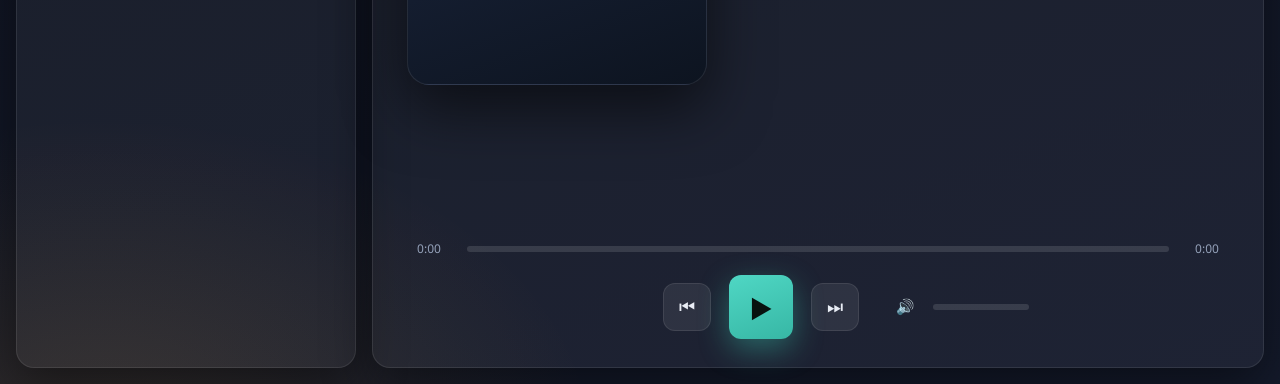
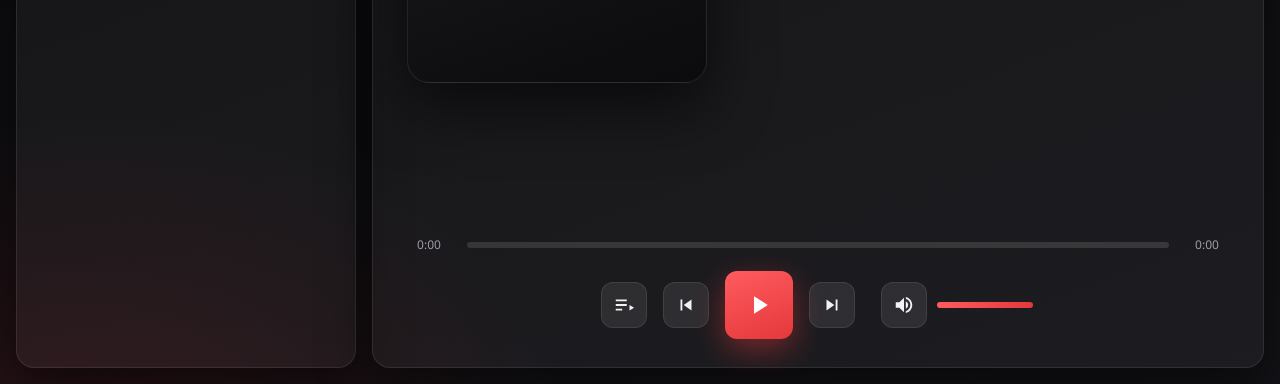
Before and after one commit to havocio/rplayer, a website built with Vite: page frontend/index.html in a window 1280 px wide. Shown: the part 416-800 px from the top of the page. Built offline with nearby package versions, Linux system fonts and the light colour scheme.

Commit message:
style(ui): switch to black/red theme and unify controls as inline SVG icons

```diff
--- a/frontend/index.html
+++ b/frontend/index.html
@@ -50,14 +50,18 @@
           </div>
 
           <div class="controls">
-            <button id="btn-mode" class="ctrl-sec" title="播放模式">
+            <button id="btn-mode" class="ctrl" title="播放模式" aria-label="播放模式">
               <span id="mode-icon"></span>
             </button>
-            <button id="btn-prev" class="ctrl" title="上一首">⏮</button>
-            <button id="btn-play" class="ctrl play" title="播放 / 暂停">▶</button>
-            <button id="btn-next" class="ctrl" title="下一首">⏭</button>
+            <button id="btn-prev" class="ctrl" title="上一首" aria-label="上一首">
+              <svg viewBox="0 0 24 24" fill="currentColor" aria-hidden="true"><path d="M6 6h2v12H6zm3.5 6 8.5 6V6z" /></svg>
+            </button>
+            <button id="btn-play" class="ctrl play" title="播放 / 暂停" aria-label="播放 / 暂停"></button>
+            <button id="btn-next" class="ctrl" title="下一首" aria-label="下一首">
+              <svg viewBox="0 0 24 24" fill="currentColor" aria-hidden="true"><path d="M6 18l8.5-6L6 6v12zM16 6v12h2V6h-2z" /></svg>
+            </button>
             <div class="vol">
-              <button id="btn-mute" class="ctrl-sec" title="静音">🔊</button>
+              <button id="btn-mute" class="ctrl" title="静音" aria-label="静音"></button>
               <input id="volume" class="range vol-range" type="range" min="0" max="100" value="100" step="1" />
             </div>
           </div>
--- a/frontend/src/main.js
+++ b/frontend/src/main.js
@@ -50,11 +50,25 @@ let lastCoverPath = null;
 let muted = false;
 let lastVolume = 1;
 
+// Unified icon set — all 24×24 inline SVG using `currentColor`, so every control
+// matches the theme and scales cleanly (no color-emoji mismatch).
+const ICONS = {
+  play: '<svg viewBox="0 0 24 24" fill="currentColor" aria-hidden="true"><path d="M8 5v14l11-7z"/></svg>',
+  pause: '<svg viewBox="0 0 24 24" fill="currentColor" aria-hidden="true"><path d="M6 5h4v14H6zm8 0h4v14h-4z"/></svg>',
+  order: '<svg viewBox="0 0 24 24" fill="currentColor" aria-hidden="true"><path d="M3 6h12v2H3zm0 5h12v2H3zm0 5h7v2H3zm15-4v6l5-3z"/></svg>',
+  repeat: '<svg viewBox="0 0 24 24" fill="currentColor" aria-hidden="true"><path d="M7 7h10v3l4-4-4-4v3H5v6h2V7zm10 10H7v-3l-4 4 4 4v-3h12v-6h-2v4z"/></svg>',
+  repeatOne: '<svg viewBox="0 0 24 24" fill="currentColor" aria-hidden="true"><path d="M7 7h10v3l4-4-4-4v3H5v6h2V7zm10 10H7v-3l-4 4 4 4v-3h12v-6h-2v4zm-4-2V9h-1l-2 1v1h1.5v4H13z"/></svg>',
+  shuffle: '<svg viewBox="0 0 24 24" fill="currentColor" aria-hidden="true"><path d="M10.59 9.17 5.41 4 4 5.41l5.17 5.17 1.42-1.41zM14.5 4l2.04 2.04L4 18.59 5.41 20 17.96 7.46 20 9.5V4h-5.5zm.33 9.41-1.41 1.41 3.13 3.13L14.5 20H20v-5.5l-2.04 2.04-3.13-3.13z"/></svg>',
+  volumeHigh: '<svg viewBox="0 0 24 24" fill="currentColor" aria-hidden="true"><path d="M3 9v6h4l5 5V4L7 9H3zm13.5 3c0-1.77-1.02-3.29-2.5-4.03v8.05c1.48-.73 2.5-2.25 2.5-4.02zM14 3.23v2.06c2.89.86 5 3.54 5 6.71s-2.11 5.85-5 6.71v2.06c4.01-.91 7-4.49 7-8.77s-2.99-7.86-7-8.77z"/></svg>',
+  volumeLow: '<svg viewBox="0 0 24 24" fill="currentColor" aria-hidden="true"><path d="M5 9v6h4l5 5V4L9 9H5zm10 3c0-1.77-1.02-3.29-2.5-4.03v8.05c1.48-.73 2.5-2.25 2.5-4.02z"/></svg>',
+  volumeMute: '<svg viewBox="0 0 24 24" fill="currentColor" aria-hidden="true"><path d="M16.5 12c0-1.77-1.02-3.29-2.5-4.03v2.21l2.45 2.45c.03-.2.05-.41.05-.63zm2.5 0c0 .94-.2 1.82-.54 2.64l1.51 1.51C20.63 14.91 21 13.5 21 12c0-4.28-2.99-7.86-7-8.77v2.06c2.89.86 5 3.54 5 6.71zM4.27 3 3 4.27 7.73 9H3v6h4l5 5v-6.73l4.25 4.25c-.67.52-1.42.93-2.25 1.18v2.06c1.38-.31 2.63-.95 3.69-1.81L19.73 21 21 19.73 4.27 3zM12 4 9.91 6.09 12 8.18V4z"/></svg>',
+};
+
 const MODES = [
-  { id: "order", icon: "≣", label: "顺序播放" },
-  { id: "repeatAll", icon: "🔁", label: "列表循环" },
-  { id: "repeatOne", icon: "🔂", label: "单曲循环" },
-  { id: "shuffle", icon: "🔀", label: "随机播放" },
+  { id: "order", svg: ICONS.order, label: "顺序播放" },
+  { id: "repeatAll", svg: ICONS.repeat, label: "列表循环" },
+  { id: "repeatOne", svg: ICONS.repeatOne, label: "单曲循环" },
+  { id: "shuffle", svg: ICONS.shuffle, label: "随机播放" },
 ];
 
 const AUDIO_EXT = ["flac", "ape", "wav", "wave", "aiff", "aif", "alac", "m4a", "mp3", "aac", "ogg", "opus", "wv"];
@@ -116,14 +130,17 @@ function renderPlaylist() {
 }
 
 function renderTransport() {
-  els.play.textContent = snap.state === "playing" ? "⏸" : "▶";
+  els.play.innerHTML = snap.state === "playing" ? ICONS.pause : ICONS.play;
   const m = MODES.find((x) => x.id === snap.mode) || MODES[0];
-  els.modeIcon.textContent = m.icon;
+  els.modeIcon.innerHTML = m.svg;
   els.mode.title = m.label;
+  els.mode.classList.toggle("on", snap.mode !== "order");
   els.volume.value = Math.round(snap.volume * 100);
   setFill(els.volume);
   const v = snap.volume;
-  els.mute.textContent = muted || v === 0 ? "🔇" : v < 0.5 ? "🔉" : "🔊";
+  const isMute = muted || v === 0;
+  els.mute.innerHTML = isMute ? ICONS.volumeMute : v < 0.5 ? ICONS.volumeLow : ICONS.volumeHigh;
+  els.mute.classList.toggle("on", isMute);
 }
 
 function highlightRow() {
@@ -262,7 +279,8 @@ els.mute.addEventListener("click", toggleMute);
 els.volume.addEventListener("input", (e) => {
   const v = +e.target.value / 100;
   muted = v === 0;
-  els.mute.textContent = v === 0 ? "🔇" : v < 0.5 ? "🔉" : "🔊";
+  els.mute.innerHTML = v === 0 ? ICONS.volumeMute : v < 0.5 ? ICONS.volumeLow : ICONS.volumeHigh;
+  els.mute.classList.toggle("on", v === 0);
   setFill(e.target);
 });
 els.volume.addEventListener("change", (e) => act(invoke)("set_volume", { v: +e.target.value / 100 })());
@@ -300,6 +318,7 @@ window.addEventListener("keydown", (e) => {
 listen("player://tick", (ev) => applySnapshot(ev.payload)).catch(console.error);
 
 (async function boot() {
+  renderTransport(); // paint icons immediately (play/pause, mode, volume) even before first snapshot
   requestAnimationFrame(animate);
   try {
     applySnapshot(await invoke("snapshot"));
--- a/frontend/src/styles.css
+++ b/frontend/src/styles.css
@@ -1,16 +1,17 @@
 :root {
-  --bg0: #0f1320;
-  --bg1: #141a2b;
+  --bg0: #0a0a0c;
+  --bg1: #131317;
   --panel: rgba(255, 255, 255, 0.045);
-  --panel-2: rgba(255, 255, 255, 0.08);
+  --panel-2: rgba(255, 255, 255, 0.085);
   --stroke: rgba(255, 255, 255, 0.09);
-  --text: #e9edf5;
-  --muted: #93a0b8;
-  --teal: #37b7a5;
-  --teal-bright: #4fd7c4;
-  --gold: #f3ac3c;
+  --text: #f2f2f4;
+  --muted: #9b9ba4;
+  --red: #e5383b;
+  --red-bright: #ff5b5f;
+  --red-deep: #a4161a;
+  --on-accent: #ffffff;
   --radius: 18px;
-  --shadow: 0 18px 50px rgba(0, 0, 0, 0.45);
+  --shadow: 0 18px 50px rgba(0, 0, 0, 0.55);
   font-family: "Segoe UI", "Microsoft YaHei", system-ui, -apple-system, Roboto, sans-serif;
 }
 
@@ -21,8 +22,8 @@ html, body, #app { height: 100%; margin: 0; }
 body {
   color: var(--text);
   background:
-    radial-gradient(1200px 700px at 82% -8%, rgba(55, 183, 165, 0.22), transparent 60%),
-    radial-gradient(900px 600px at 8% 108%, rgba(243, 172, 60, 0.14), transparent 55%),
+    radial-gradient(1200px 700px at 82% -8%, rgba(229, 56, 59, 0.20), transparent 60%),
+    radial-gradient(900px 600px at 6% 108%, rgba(164, 22, 26, 0.18), transparent 55%),
     linear-gradient(160deg, var(--bg0), var(--bg1));
   overflow: hidden;
   -webkit-font-smoothing: antialiased;
@@ -58,8 +59,8 @@ body {
 .brand { display: flex; align-items: center; gap: 10px; }
 .brand .logo {
   width: 26px; height: 26px; border-radius: 8px;
-  background: linear-gradient(160deg, var(--teal-bright), var(--gold));
-  box-shadow: 0 0 18px rgba(79, 215, 196, 0.5);
+  background: linear-gradient(160deg, var(--red-bright), var(--red-deep));
+  box-shadow: 0 0 18px rgba(229, 56, 59, 0.5);
 }
 .brand h1 {
   font-size: 18px; letter-spacing: 0.5px; margin: 0; font-weight: 700;
@@ -74,7 +75,7 @@ body {
   border: 1px solid var(--stroke);
   transition: transform 0.08s ease, background 0.2s ease, border-color 0.2s ease;
 }
-.chip:hover { background: rgba(55, 183, 165, 0.18); border-color: rgba(79, 215, 196, 0.5); }
+.chip:hover { background: rgba(229, 56, 59, 0.18); border-color: rgba(255, 91, 95, 0.5); }
 .chip:active { transform: scale(0.97); }
 
 .queue-meta {
@@ -104,12 +105,12 @@ body {
 .playlist li .dur { font-variant-numeric: tabular-nums; font-size: 11.5px; }
 .playlist li:hover { background: var(--panel-2); }
 .playlist li.active {
-  background: linear-gradient(90deg, rgba(55, 183, 165, 0.22), rgba(55, 183, 165, 0.05));
+  background: linear-gradient(90deg, rgba(229, 56, 59, 0.24), rgba(229, 56, 59, 0.05));
   color: var(--text);
-  box-shadow: inset 0 0 0 1px rgba(79, 215, 196, 0.35);
+  box-shadow: inset 0 0 0 1px rgba(255, 91, 95, 0.4);
 }
-.playlist li.active .idx { color: var(--teal-bright); }
-.playlist li.playing .idx::after { content: "▸"; }
+.playlist li.active .idx { color: var(--red-bright); }
+.playlist li.playing .idx::after { content: "▸"; color: var(--red-bright); }
 
 /* ---------- Main ---------- */
 #main {
@@ -125,9 +126,9 @@ body {
 .cover-wrap { flex: 0 0 auto; }
 .cover {
   width: 300px; height: 300px; border-radius: 22px; overflow: hidden;
-  background: linear-gradient(160deg, #1c2740, #0d1420);
+  background: linear-gradient(160deg, #1c1c20, #0b0b0d);
   border: 1px solid var(--stroke);
-  box-shadow: 0 24px 60px rgba(0, 0, 0, 0.55);
+  box-shadow: 0 24px 60px rgba(0, 0, 0, 0.6);
   display: grid; place-items: center;
 }
 .cover img { width: 100%; height: 100%; object-fit: cover; display: block; }
@@ -139,7 +140,7 @@ body {
 .now-text { min-width: 0; }
 .np-title { font-size: 30px; font-weight: 700; letter-spacing: 0.3px; line-height: 1.2;
   overflow: hidden; text-overflow: ellipsis; white-space: nowrap; }
-.np-artist { font-size: 16px; color: var(--teal-bright); margin-top: 8px; }
+.np-artist { font-size: 16px; color: var(--red-bright); margin-top: 8px; }
 .np-album { font-size: 14px; color: var(--muted); margin-top: 4px; }
 .np-tags { margin-top: 14px; display: flex; gap: 8px; flex-wrap: wrap; }
 .tag {
@@ -147,38 +148,37 @@ body {
   border: 1px solid var(--stroke); background: var(--panel-2);
   font-variant-numeric: tabular-nums;
 }
-.tag.lossless { color: var(--gold); border-color: rgba(243, 172, 60, 0.4); }
+.tag.lossless { color: var(--red-bright); border-color: rgba(229, 56, 59, 0.5); }
 
 /* ---------- Transport ---------- */
 .transport { display: flex; flex-direction: column; gap: 18px; }
 .seek-row { display: flex; align-items: center; gap: 14px; }
 .time { width: 44px; text-align: center; font-variant-numeric: tabular-nums; font-size: 12px; color: var(--muted); }
 
-.controls { display: flex; align-items: center; justify-content: center; gap: 18px; }
+.controls { display: flex; align-items: center; justify-content: center; gap: 16px; }
+
+/* One unified control-button style; only .play carries the accent */
 .ctrl {
   cursor: pointer; border: 1px solid var(--stroke); background: var(--panel-2);
-  color: var(--text); border-radius: 12px; width: 48px; height: 48px; font-size: 18px;
+  color: var(--text); border-radius: 12px; width: 46px; height: 46px;
   display: grid; place-items: center;
-  transition: transform 0.08s ease, background 0.2s ease, box-shadow 0.2s ease;
+  transition: transform 0.08s ease, background 0.2s ease, color 0.2s ease, box-shadow 0.2s ease;
 }
-.ctrl:hover { background: rgba(255, 255, 255, 0.12); }
+.ctrl svg { width: 22px; height: 22px; display: block; }
+.ctrl:hover { background: rgba(255, 255, 255, 0.14); }
 .ctrl:active { transform: scale(0.94); }
+.ctrl.on { color: var(--red-bright); border-color: rgba(255, 91, 95, 0.4); }
+
 .ctrl.play {
-  width: 64px; height: 64px; font-size: 24px; border: none;
-  color: #08120f;
-  background: linear-gradient(160deg, var(--teal-bright), var(--teal));
-  box-shadow: 0 10px 30px rgba(55, 183, 165, 0.45);
+  width: 68px; height: 68px; border: none;
+  color: var(--on-accent);
+  background: linear-gradient(160deg, var(--red-bright), var(--red));
+  box-shadow: 0 10px 30px rgba(229, 56, 59, 0.45);
 }
-.ctrl.play:hover { box-shadow: 0 12px 38px rgba(79, 215, 196, 0.6); }
-.ctrl-sec {
-  cursor: pointer; border: none; background: transparent; color: var(--muted);
-  font-size: 15px; width: 40px; height: 40px; border-radius: 10px;
-  display: grid; place-items: center;
-}
-.ctrl-sec:hover { color: var(--text); background: var(--panel-2); }
-.ctrl-sec.on { color: var(--gold); }
+.ctrl.play svg { width: 30px; height: 30px; }
+.ctrl.play:hover { background: linear-gradient(160deg, #ff6b6f, var(--red)); box-shadow: 0 12px 38px rgba(255, 91, 95, 0.6); }
 
-.vol { display: flex; align-items: center; gap: 6px; margin-left: 8px; }
+.vol { display: flex; align-items: center; gap: 8px; margin-left: 10px; }
 
 /* ---------- Range sliders ---------- */
 input[type="range"].range {
@@ -189,7 +189,7 @@ input[type="range"].range {
 .range.vol-range { width: 96px; }
 .range::-webkit-slider-runnable-track {
   height: 6px; border-radius: 999px;
-  background: linear-gradient(to right, var(--teal-bright) 0%, var(--teal) var(--fill, 0%), rgba(255, 255, 255, 0.12) var(--fill, 0%));
+  background: linear-gradient(to right, var(--red-bright) 0%, var(--red) var(--fill, 0%), rgba(255, 255, 255, 0.12) var(--fill, 0%));
 }
 .range::-webkit-slider-thumb {
   -webkit-appearance: none; appearance: none;
@@ -199,7 +199,7 @@ input[type="range"].range {
 }
 .range:hover::-webkit-slider-thumb { opacity: 1; }
 .range::-moz-range-track { height: 6px; border-radius: 999px; background: rgba(255, 255, 255, 0.12); }
-.range::-moz-range-progress { height: 6px; border-radius: 999px; background: var(--teal); }
+.range::-moz-range-progress { height: 6px; border-radius: 999px; background: var(--red); }
 .range::-moz-range-thumb { width: 14px; height: 14px; border: none; border-radius: 50%; background: #fff; }
 
 /* ---------- Scrollbar ---------- */
--- a/src-tauri/tauri.conf.json
+++ b/src-tauri/tauri.conf.json
@@ -21,7 +21,7 @@
         "center": true,
         "resizable": true,
         "decorations": true,
-        "backgroundColor": "#0f1320"
+        "backgroundColor": "#0a0a0c"
       }
     ],
     "security": {
```
